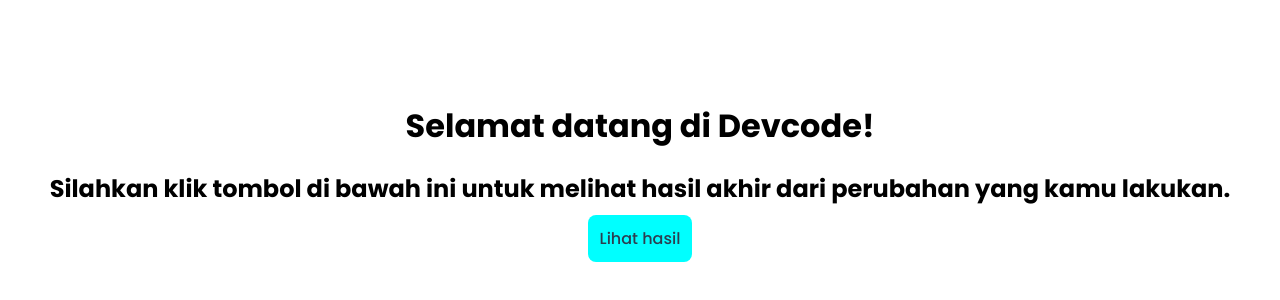
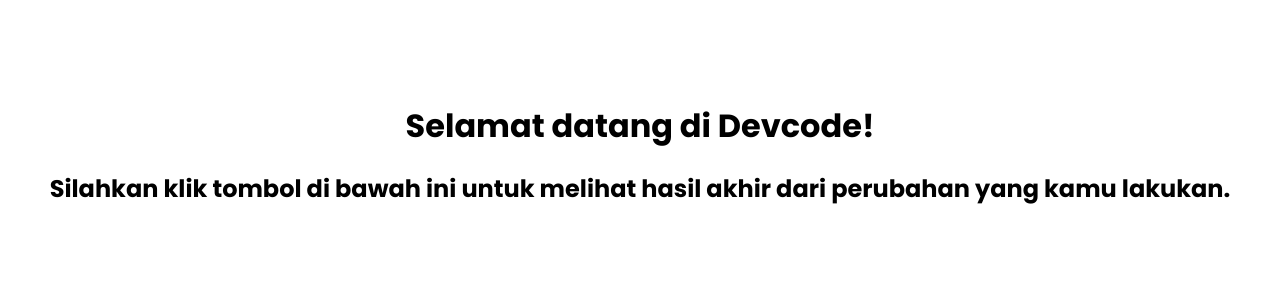
Before and after one commit to gethiredid/devcode-svelte-starter, a SvelteKit app: page / in a window 1280 px wide. Shown: the part 88-388 px from the top of the page. Built offline with nearby package versions, Linux system fonts and the light colour scheme.

Commit message:
feat: add new todo setup routing to hello page

```diff
--- a/src/components/WelcomeCard.svelte
+++ b/src/components/WelcomeCard.svelte
@@ -4,9 +4,10 @@
     Silahkan klik tombol di bawah ini untuk melihat hasil akhir dari perubahan
     yang kamu lakukan.
   </h2>
-  <div data-cy="router-button">
+  <!-- TODO: Uncomment baris kode dibawah ini untuk menambahkan routing baru ke Halaman Hello -->
+  <!-- <div data-cy="router-button">
     <a class="router__btn" href="/hello">Lihat hasil</a>
-  </div>
+  </div> -->
 </div>
 
 <style>
```
